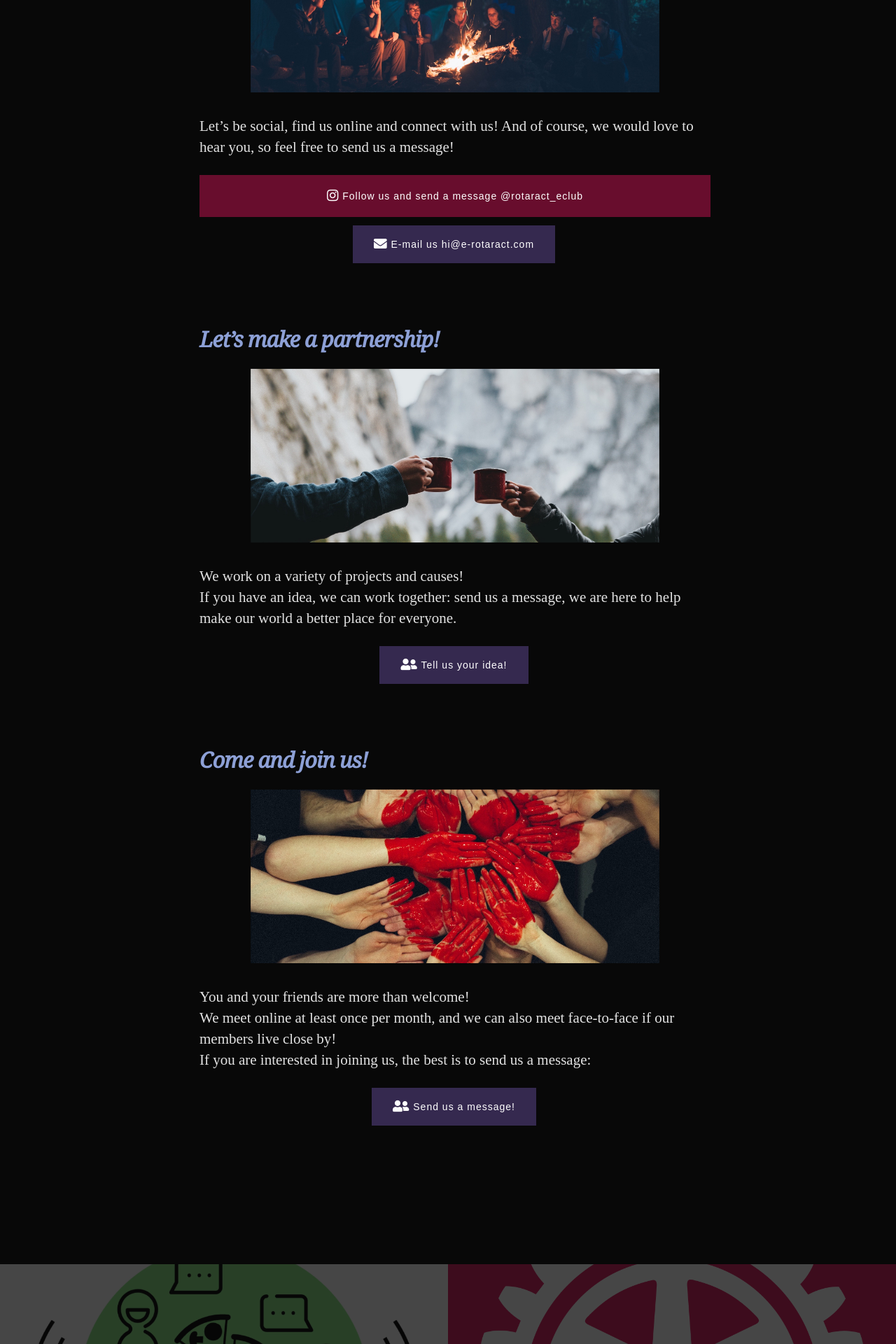
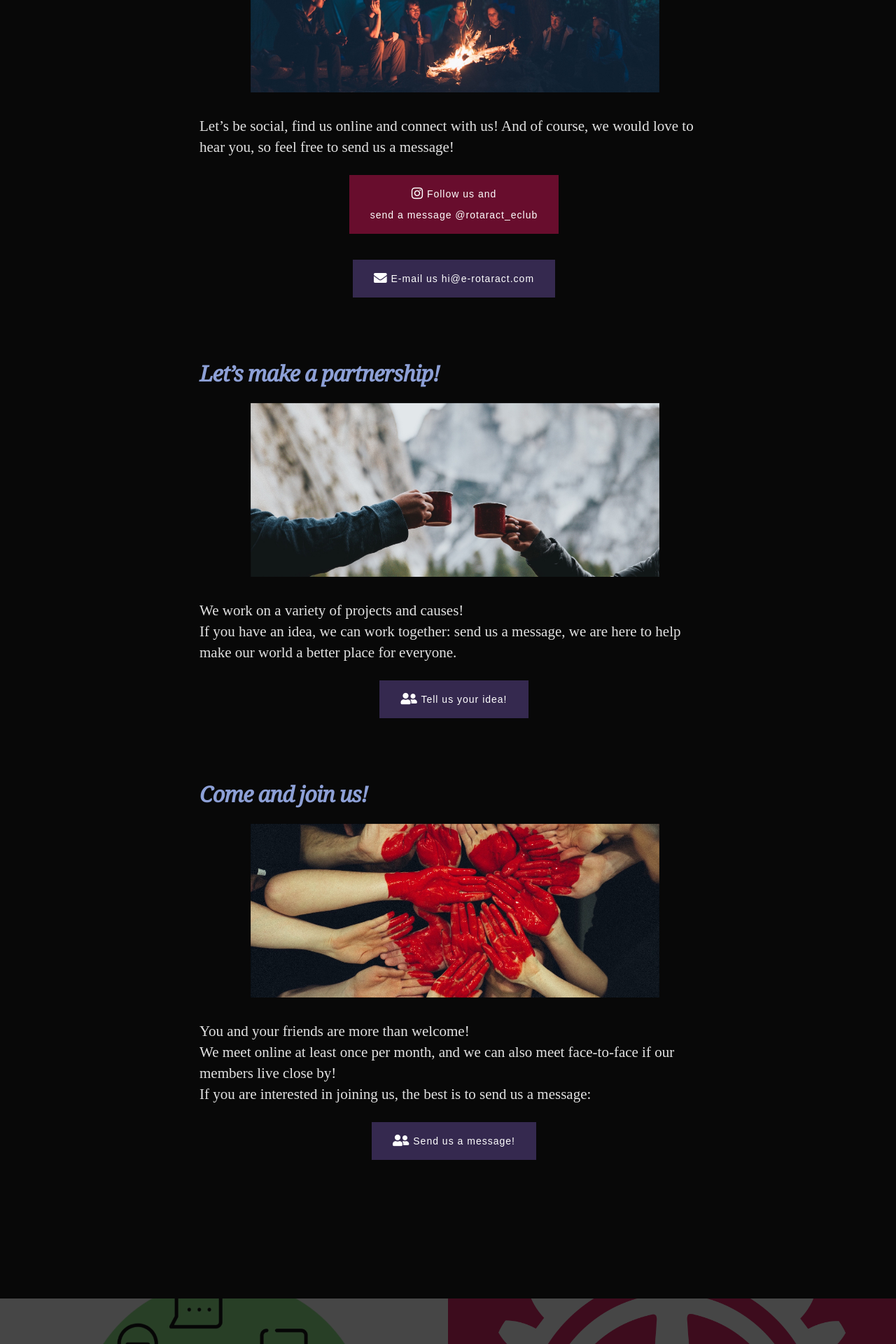
Before and after one commit to e-rotaract/e-rotaract.github.io, a Jekyll site: the page built from index.md, in a window 1280 px wide. Shown: the part 1420-3340 px from the top of the page at 70% size. Built offline with Jekyll 4.4.1, drawn with Linux system fonts in a browser that asks for light colours; some web fonts are replaced.

Commit message:
Updated instagram button to not overflow

```diff
--- a/assets/css/main.css
+++ b/assets/css/main.css
@@ -846,13 +846,13 @@ button,
 input[type="submit"],
 input[type="reset"],
 input[type="button"] {
-    display: inline-block;
+    display: inline-table;
     font-family: "noto-bold", sans-serif;
     font-size: 1.4rem;
     letter-spacing: .1rem;
     height: 5.4rem;
-    line-height: 5.4rem;
-    padding: 0 3rem;
+    /*line-height: 5.4rem;*/
+    padding: 1.2rem 3rem;
     margin: 0 .3rem 1.2rem 0;
     background: #35294f;
     color: #FFFFFF;
--- a/index.md
+++ b/index.md
@@ -57,9 +57,11 @@ Let's be social, find us online and connect with us!
 And of course, we would love to hear you, so feel free to send us a message!
 
 <p style="text-align: center;">
-  <a href="https://instagram.com/rotaract_eclub" target="_blank" class="button button-primary full-width large">
-    <i class="fab fa-instagram fa-lg"></i> Follow us and send a message @rotaract_eclub
+  <a href="https://instagram.com/rotaract_eclub" target="_blank" class="button button-primary">
+    <i class="fab fa-instagram fa-lg"></i> Follow us and<br> send a message @rotaract_eclub
   </a>
+</p>
+<p style="text-align: center;">
   <a href="mailto:hi@e-rotaract.com" target="_blank" class="button">
     <i class="fa fa-envelope fa-lg"></i> E-mail us hi@e-rotaract.com
   </a>
```
